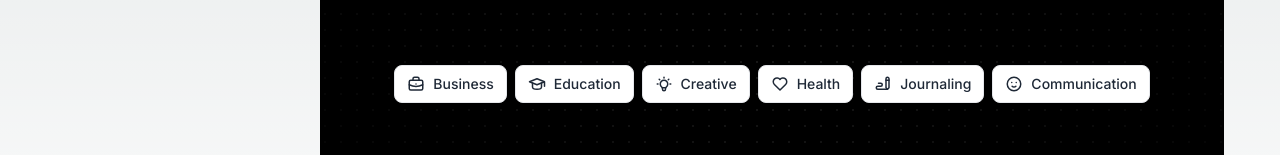
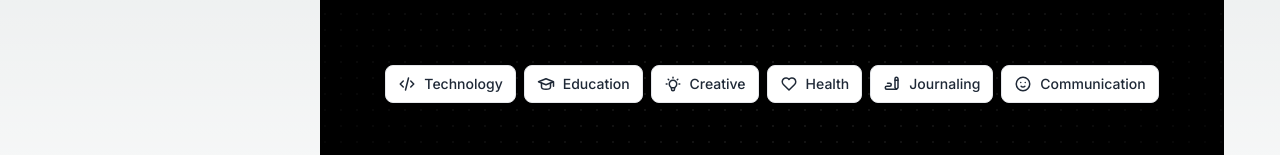
Before and after one commit to Clinzho1996/lingua-ai, a Next.js app: page / in a window 1280 px wide. Shown: the part 567-722 px from the top of the page. Built offline with nearby package versions, Linux system fonts and the light colour scheme; no server answers.

Commit message:
latest up

```diff
--- a/components/categoryLinks.tsx
+++ b/components/categoryLinks.tsx
@@ -6,10 +6,11 @@ import {
   IconWriting,
   IconMoodSmile,
   IconHeart,
+  IconCode,
 } from "@tabler/icons-react";
 
 const categories = [
-  { icon: IconBriefcase, label: "Business" },
+  { icon: IconCode, label: "Technology" },
   { icon: IconSchool, label: "Education" },
   { icon: IconBulb, label: "Creative" },
   { icon: IconHeart, label: "Health" },
--- a/package.json
+++ b/package.json
@@ -12,6 +12,7 @@
     "@clerk/nextjs": "^5.2.3",
     "@radix-ui/react-dialog": "^1.1.1",
     "@tabler/icons-react": "^3.10.0",
+    "axios": "^1.7.2",
     "class-variance-authority": "^0.7.0",
     "clsx": "^2.1.1",
     "dotenv": "^16.4.5",
```
Also changed, not shown: 1 other file (tests, documents, lock files or other folders).
